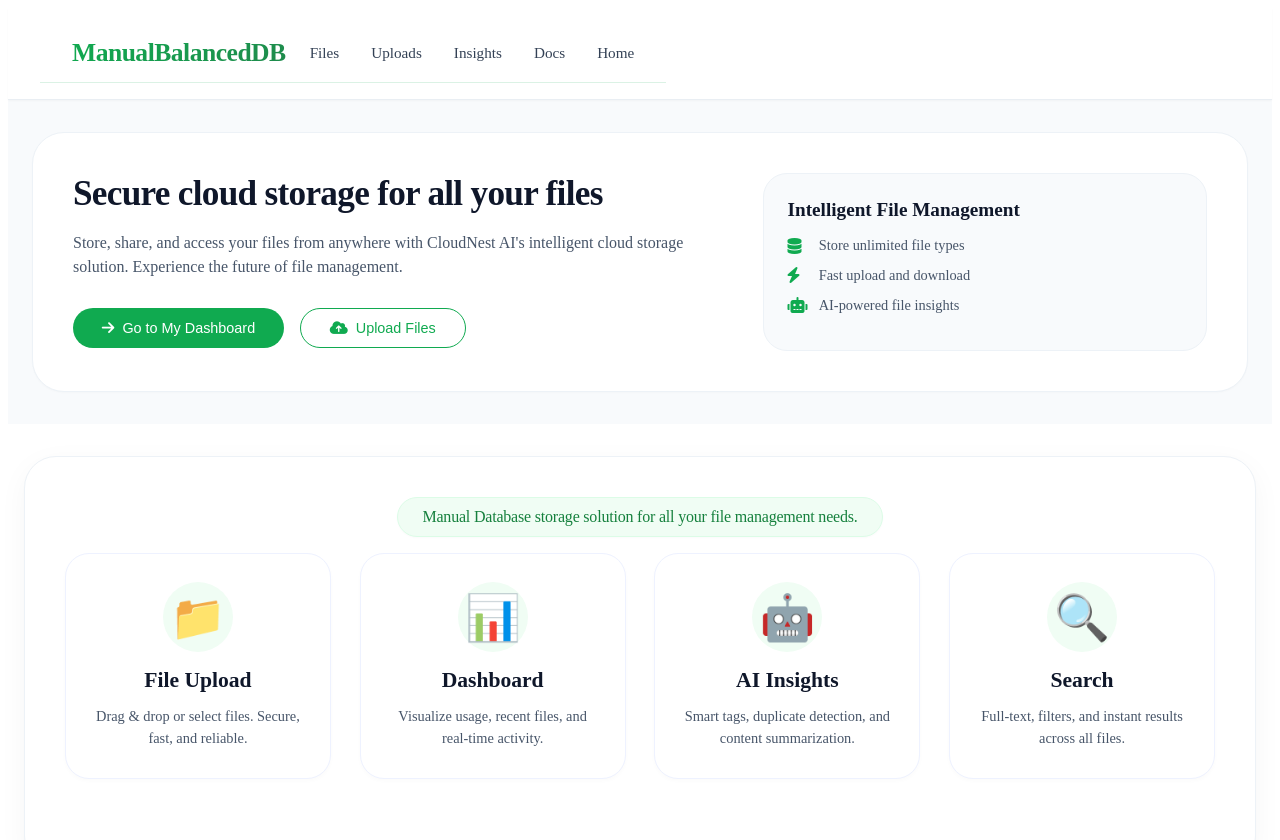
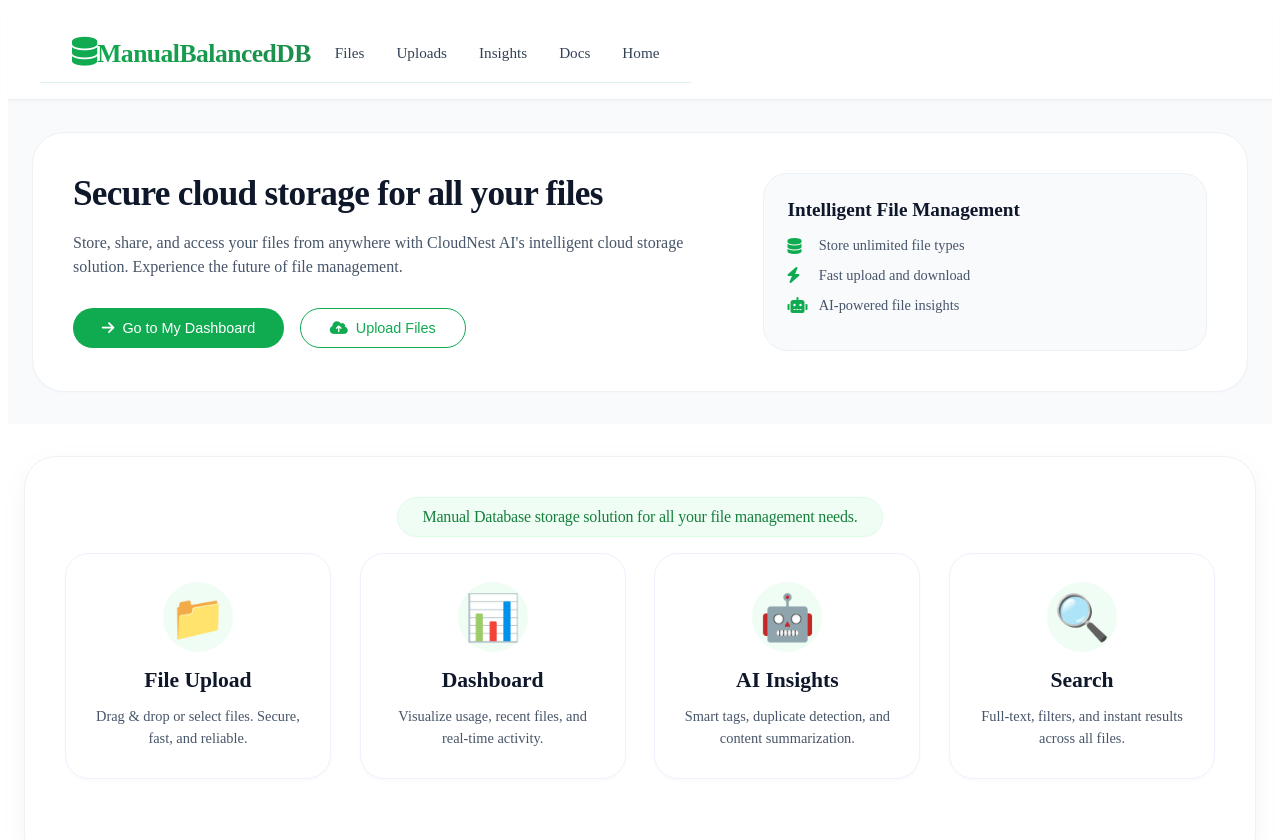
Before and after one commit to abhijeett55/ManualBalancedDbFrontend, an Angular app: page / in a window 1280 px wide. Shown: the top 840 px of the page. Built offline with nearby package versions, Linux system fonts and the light colour scheme.

Commit message:
fixes logo

```diff
--- a/src/app/_components/header/header.css
+++ b/src/app/_components/header/header.css
@@ -50,6 +50,19 @@
   background: linear-gradient(135deg, #0e8f45 0%, #1a7940 100%);
   background-clip: text;
   -webkit-background-clip: text;
+}
+
+.logo-icon {
+  color: #10aa50;
+  font-size: 1.8rem;
+}
+
+.logo-text {
+  background: linear-gradient(135deg, #10aa50 0%, #1f8a4c 100%);
+  background-clip: text;
+  -webkit-background-clip: text;
+  color: transparent;
+  letter-spacing: -0.02em;
 }
 
 /* Navigation Menu */
--- a/src/app/_components/header/header.html
+++ b/src/app/_components/header/header.html
@@ -1,6 +1,7 @@
 <header class="dashboard-header">
   <div class="header-container">
     <div class="brand-section">
+      <i class="fas fa-database logo-icon"></i>
       <a routerLink="/" class="brand">ManualBalancedDB</a>
     </div>
 
--- a/src/app/_components/home/home.css
+++ b/src/app/_components/home/home.css
@@ -1,7 +1,7 @@
 /* Layout container */
 .app-layout {
   display: flex;
-  max-width: 1600px;
+  max-width: 1700px;
   margin: 0 auto;
   padding: 1rem;
   gap: 1.5rem;
@@ -48,7 +48,7 @@ app-sidebar {
   background: #10aa50;
 }
 
-/* Responsive: stack on mobile */
+/*Responsive: stack on mobile */
 @media (max-width: 768px) {
   .app-layout {
     flex-direction: column;
```
